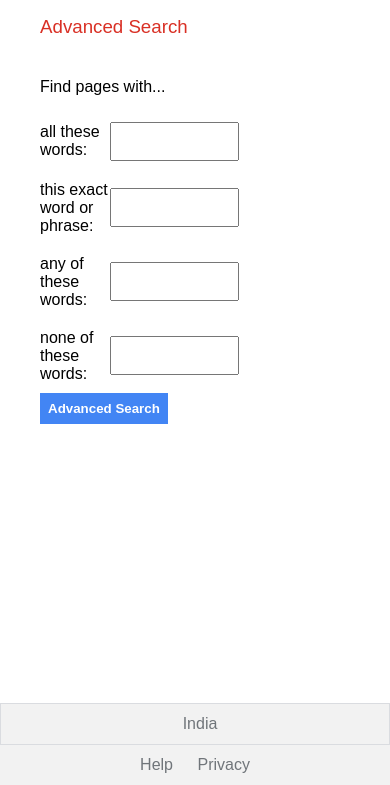
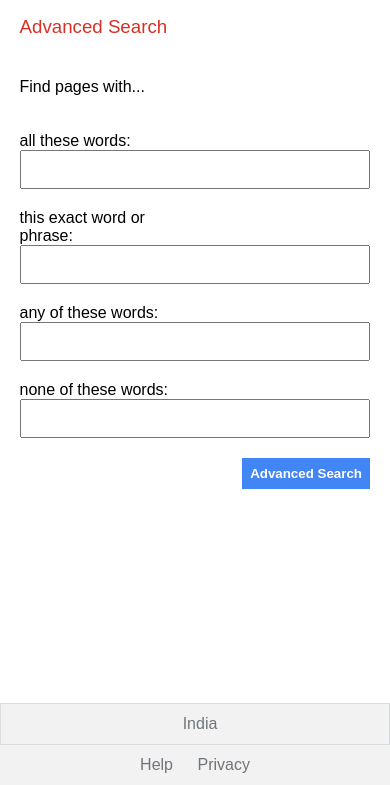
Before and after one commit to kante-srikanth/Google_Search, a plain HTML site: page advancedsearch.html in a window 390 px wide. Shown: the part 59-844 px from the top of the page. Drawn offline with Linux system fonts and the light colour scheme.

Commit message:
fix(core:AdvancedSearch): Fixes responsiveness issues.

```diff
--- a/advancedsearch.html
+++ b/advancedsearch.html
@@ -26,7 +26,7 @@
         }
 
         .advanced_main {
-            margin-left: 40px;
+            margin-left: 5%;
             color: black;
         }
 
@@ -36,19 +36,33 @@
             margin-bottom: 40px;
         }
 
-        .advanced_main .form div {
+        .form_container div {
             display: flex;
             padding: 10px 0 10px 0;
             align-items: center;
+            width: 100%;
+            margin-right: 20px;
         }
 
-        .advanced_main .form div label {
+        .form_container div:last-child {
+            justify-content: center;
+        }
+
+        .form_container div label {
             width: 20%;
         }
 
-        .advanced_main .form div input {
+        .form_container div input {
             padding: 10px;
-            width: 30%;
+            width: 33%;
+        }
+
+        .advanced_main .form_container {
+            display: flex;
+            padding: 10px 0 10px 0;
+            align-items: center;
+            width: 100%;
+            flex-wrap: wrap;
         }
     </style>
 </head>
@@ -76,13 +90,17 @@
         <h3>Advanced Search</h3>
         <form name="search" class="form" action="https://google.com/search">
             <p>Find pages with...</p>
+            <div class="form_container">
                 <div><label>all these words:</label> <input type="text" name="as_q" /></div>
                 <div><label>this exact word or phrase:</label> <input type="text" name="as_epq" /></div>
                 <div><label>any of these words:</label> <input type="text" name="as_oq" /></div>
                 <div><label>none of these words:</label> <input type="text" name="as_eq" /></div>
+                <div>
                     <button class="btn__primary" type="submit" value="Google Search">
                         Advanced Search
                     </button>
+                </div>
+            </div>
         </form>
     </main>
     <footer>
--- a/styles.scss
+++ b/styles.scss
@@ -197,6 +197,12 @@ footer {
       display: none;
     }
   }
+
+  .advanced_main .form_container {
+    div {
+      flex-wrap: wrap;
+    }
+  }
 }
 
 @media only screen and (max-width: 900px) {
@@ -207,4 +213,28 @@ footer {
       }
     }
   }
+
+  .advanced_main .form_container {
+    div input {
+      width: 100%;
+    }
+    div label {
+      width: 50%;
+    }
+    div:last-child {
+      justify-content: flex-end;
+    }
+  }
 }
+
+@media only screen and (min-width: 900px) and (max-width: 1300px) {
+  .advanced_main .form_container {
+    div input {
+      width: 43%;
+    }
+
+    div:last-child {
+      margin-left: 20%;
+    }
+  }
+}
```
Also changed, not shown: dist/styles.css, 1 other file. Lines whose indentation alone changed are shown as unchanged.
